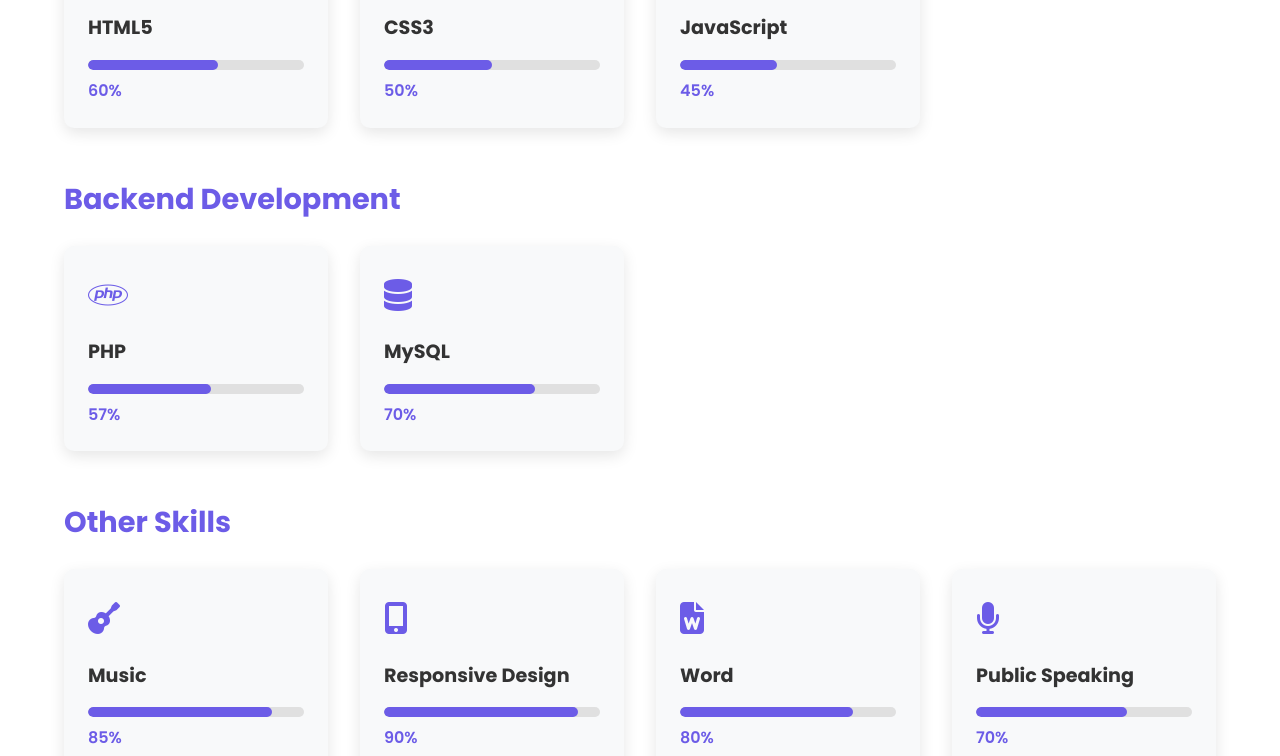
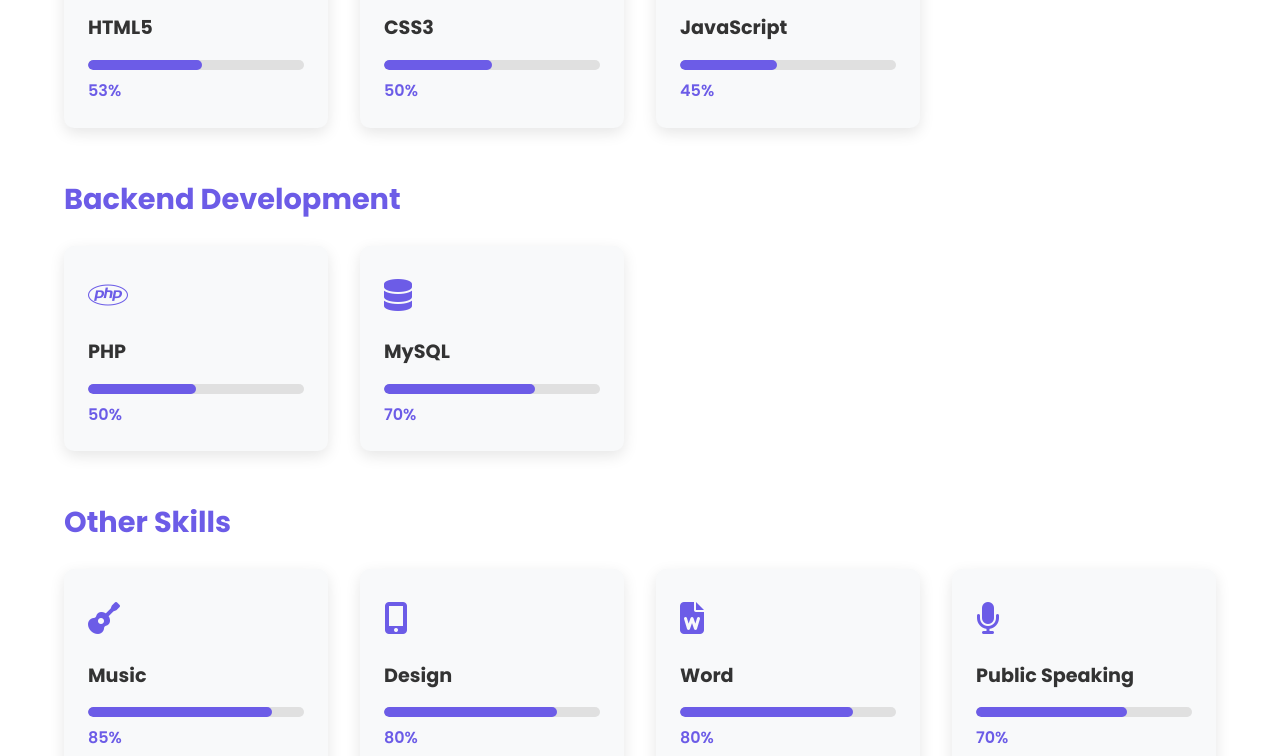
Before and after one commit to faiqzdhn/web_porto, a plain HTML site: page skills.html in a window 1280 px wide. Shown: the part 404-1160 px from the top of the page. Drawn offline with Linux system fonts and the light colour scheme.

Commit message:
update skills.html

```diff
--- a/skills.html
+++ b/skills.html
@@ -42,9 +42,9 @@
                             </div>
                             <h4>HTML5</h4>
                             <div class="skill-bar">
-                                <div class="skill-progress" style="width: 60%;"></div>
+                                <div class="skill-progress" style="width: 53%;"></div>
                             </div>
-                            <span class="skill-percentage">60%</span>
+                            <span class="skill-percentage">53%</span>
                         </div>
 
                         <div class="skill-card">
@@ -80,9 +80,9 @@
                             </div>
                             <h4>PHP</h4>
                             <div class="skill-bar">
-                                <div class="skill-progress" style="width: 57%;"></div>
+                                <div class="skill-progress" style="width: 50%;"></div>
                             </div>
-                            <span class="skill-percentage">57%</span>
+                            <span class="skill-percentage">50%</span>
                         </div>
 
                         <div class="skill-card">
@@ -116,11 +116,11 @@
                             <div class="skill-icon">
                                 <i class="fas fa-mobile-alt"></i>
                             </div>
-                            <h4>Responsive Design</h4>
+                            <h4>Design</h4>
                             <div class="skill-bar">
-                                <div class="skill-progress" style="width: 90%;"></div>
+                                <div class="skill-progress" style="width: 80%;"></div>
                             </div>
-                            <span class="skill-percentage">90%</span>
+                            <span class="skill-percentage">80%</span>
                         </div>
 
                         <div class="skill-card">
```
